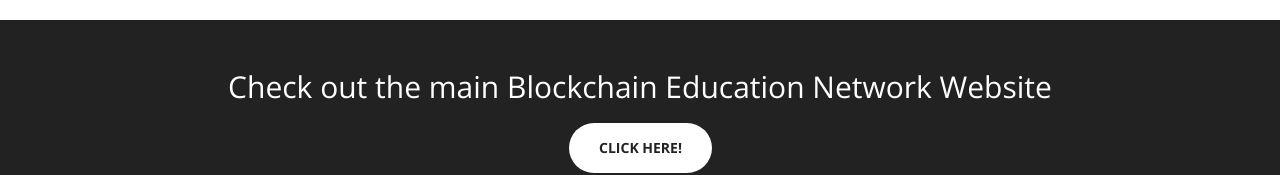
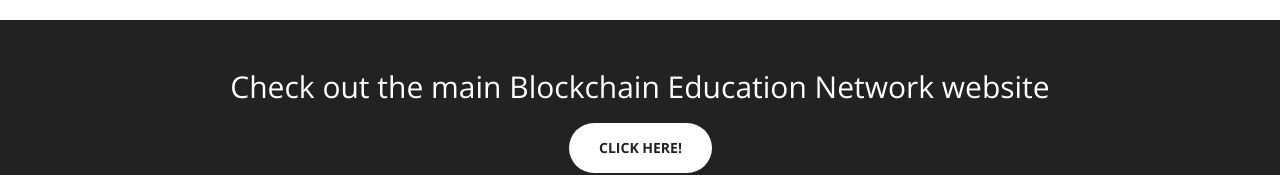
Before and after one commit to sriharikapu/benToronto, a website: page index.html in a window 1280 px wide. Shown: the part 1750-1925 px from the top of the page. Drawn offline with nearby package versions, Linux system fonts and the light colour scheme.

Commit message:
2nd commit

```diff
--- a/index.html
+++ b/index.html
@@ -11,26 +11,15 @@
 
     <title>benToronto</title>
 
-    <!-- Bootstrap Core CSS -->
     <link href="vendor/bootstrap/css/bootstrap.min.css" rel="stylesheet">
 
-    <!-- Custom Fonts -->
     <link href="vendor/font-awesome/css/font-awesome.min.css" rel="stylesheet" type="text/css">
     <link href='https://fonts.googleapis.com/css?family=Open+Sans:300italic,400italic,600italic,700italic,800italic,400,300,600,700,800' rel='stylesheet' type='text/css'>
     <link href='https://fonts.googleapis.com/css?family=Merriweather:400,300,300italic,400italic,700,700italic,900,900italic' rel='stylesheet' type='text/css'>
 
-    <!-- Plugin CSS -->
     <link href="vendor/magnific-popup/magnific-popup.css" rel="stylesheet">
 
-    <!-- Theme CSS -->
     <link href="css/creative.css" rel="stylesheet">
-
-    <!-- HTML5 Shim and Respond.js IE8 support of HTML5 elements and media queries -->
-    <!-- WARNING: Respond.js doesn't work if you view the page via file:// -->
-    <!--[if lt IE 9]>
-        <script src="https://oss.maxcdn.com/libs/html5shiv/3.7.0/html5shiv.js"></script>
-        <script src="https://oss.maxcdn.com/libs/respond.js/1.4.2/respond.min.js"></script>
-    <![endif]-->
 
 </head>
 
@@ -38,7 +27,6 @@
 
     <nav id="mainNav" class="navbar navbar-default navbar-fixed-top">
         <div class="container-fluid">
-            <!-- Brand and toggle get grouped for better mobile display -->
             <div class="navbar-header">
                 <button type="button" class="navbar-toggle collapsed" data-toggle="collapse" data-target="#bs-example-navbar-collapse-1">
                     <span class="sr-only">Toggle navigation</span> Menu <i class="fa fa-bars"></i>
@@ -46,7 +34,6 @@
                 <a class="navbar-brand page-scroll" href="#page-top">benToronto</a>
             </div>
 
-            <!-- Collect the nav links, forms, and other content for toggling -->
             <div class="collapse navbar-collapse" id="bs-example-navbar-collapse-1">
                 <ul class="nav navbar-nav navbar-right">
                     <li>
@@ -63,9 +50,7 @@
                     </li>
                 </ul>
             </div>
-            <!-- /.navbar-collapse -->
         </div>
-        <!-- /.container-fluid -->
     </nav>
 
     <header>
@@ -75,8 +60,7 @@
                 <div id="separator" style="height:13vh">
 
                 </div>
-                <!-- <hr> -->
-                <!-- <p>benToronto is the Blockchain Education Networks Toronto Chapter!</p> -->
+
                 <a href="#about" class="btn btn-primary btn-xl page-scroll">Find Out More</a>
             </div>
         </div>
@@ -142,7 +126,7 @@
     <aside class="bg-dark">
         <div class="container text-center">
             <div class="call-to-action">
-                <h2>Check out the main Blockchain Education Network Website</h2>
+                <h2>Check out the main Blockchain Education Network website</h2>
                 <a href="http://blockchainedu.org" class="btn btn-default btn-xl sr-button">Click Here!</a>
             </div>
         </div>
@@ -168,18 +152,14 @@
         </div>
     </section>
 
-    <!-- jQuery -->
     <script src="vendor/jquery/jquery.min.js"></script>
 
-    <!-- Bootstrap Core JavaScript -->
     <script src="vendor/bootstrap/js/bootstrap.min.js"></script>
 
-    <!-- Plugin JavaScript -->
     <script src="https://cdnjs.cloudflare.com/ajax/libs/jquery-easing/1.3/jquery.easing.min.js"></script>
     <script src="vendor/scrollreveal/scrollreveal.min.js"></script>
     <script src="vendor/magnific-popup/jquery.magnific-popup.min.js"></script>
 
-    <!-- Theme JavaScript -->
     <script src="js/creative.min.js"></script>
 
 </body>
```
